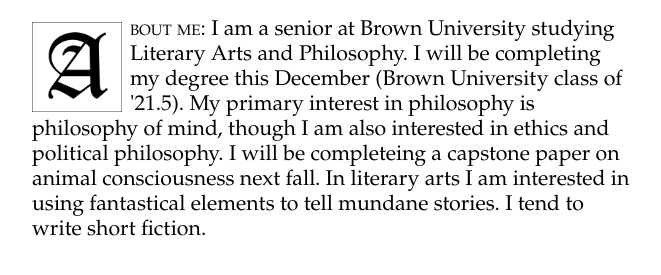
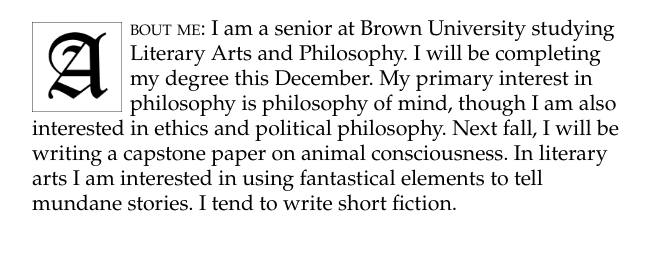
Before and after one commit to zbaytosh/web, a plain HTML site: page index.html in a window 1280 px wide. Shown: the part 107-382 px from the top of the page, without its empty margins (308-969 px from the left). Drawn offline with Linux system fonts and the light colour scheme.

Commit message:
language change

```diff
--- a/index.html
+++ b/index.html
@@ -35,7 +35,7 @@
                 <img class="dropcap" src="ilumA.png" alt="A"/>
                 <p>
                     <span class="leaderText">bout me:</span>
-                    I am a senior at Brown University studying Literary Arts and Philosophy. I will be completing my degree this December (Brown University class of '21.5). My primary interest in philosophy is philosophy of mind, though I am also interested in ethics and political philosophy. I will be completeing a capstone paper on animal consciousness next fall. In literary arts I am interested in using fantastical elements to tell mundane stories. I tend to write short fiction.
+                    I am a senior at Brown University studying Literary Arts and Philosophy. I will be completing my degree this December. My primary interest in philosophy is philosophy of mind, though I am also interested in ethics and political philosophy. Next fall, I will be writing a capstone paper on animal consciousness. In literary arts I am interested in using fantastical elements to tell mundane stories. I tend to write short fiction.
                 </p>
             </div>
         </article>
```
